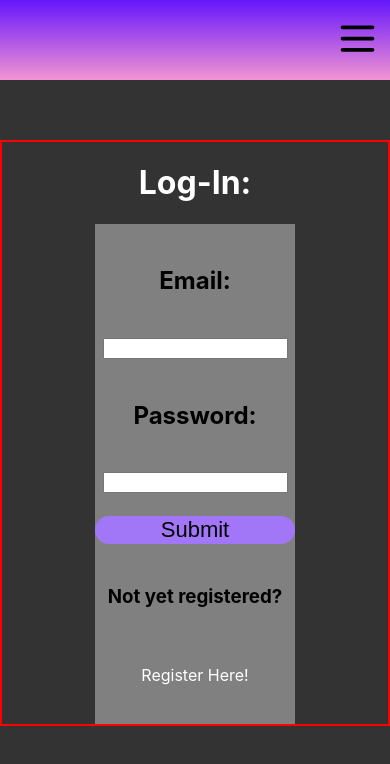
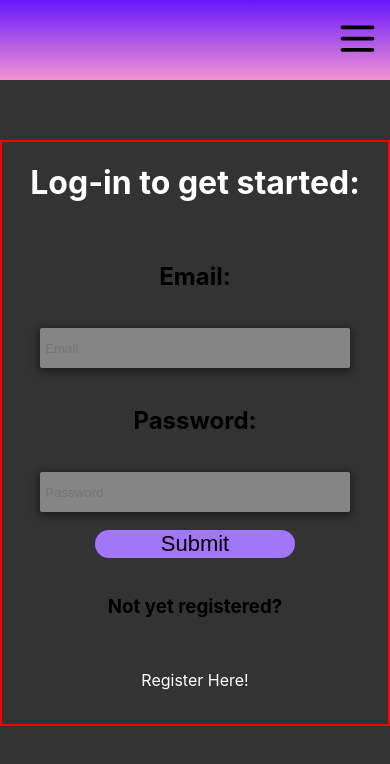
Before and after one commit to chaselancaster/nosmallstreamer-frontend, a React (Create React App) app: page /login in a window 390 px wide. Shown: the top 764 px of the page. Built offline with nearby package versions, Linux system fonts and the light colour scheme; some icons are missing.

Commit message:
Add styling to input fields in Login. Almost done with mobile version

```diff
--- a/src/Component/Login/Login.css
+++ b/src/Component/Login/Login.css
@@ -12,7 +12,7 @@
 }
 
 .login-form-container {
-  background-color: gray;
+  /* background-color: gray; */
 }
 
 .login-form {
@@ -22,3 +22,17 @@
   align-items: center;
   height: 500px;
 }
+
+.input {
+  background: rgba(255, 255, 255, 0.4);
+  border: none;
+  position: relative;
+  display: block;
+  outline: none;
+  width: 300px;
+  height: 30px;
+  margin: 0 auto;
+  padding: 5px;
+  box-shadow: 0 2px 10px 1px rgba(0, 0, 0, 0.5);
+  border-radius: 2px;
+}
--- a/src/Component/Login/Login.js
+++ b/src/Component/Login/Login.js
@@ -51,13 +51,13 @@ class Login extends Component {
             <div>
                 {this.state.logged ? ( <Redirect to={"/profile"} /> ) : (
                     <div className="login-parent-container">
-                    <h1>Log-In:</h1>
+                    <h1>Log-in to get started:</h1>
                     <div className="login-form-container">
                         <form className="login-form" onSubmit={this.handleLogin}>
                             <h2>Email:</h2>
-                            <input type="text" name="email" value={email} onChange={this.changeHandler}/>
+                            <input type="text" name="email" value={email} placeholder="Email" onChange={this.changeHandler} className='input'/>
                             <h2>Password:</h2>
-                            <input type="password" name="password" value={password} onChange={this.changeHandler} />
+                            <input type="password" name="password" value={password} placeholder="Password"onChange={this.changeHandler} className='input'/>
                             <button type="submit" className="button">Submit</button>
                             <h3>Not yet registered?</h3>
                             <a href="/register"><p>Register Here!</p></a>
```
Also changed, not shown: 1 other file (tests, documents, lock files or other folders).
